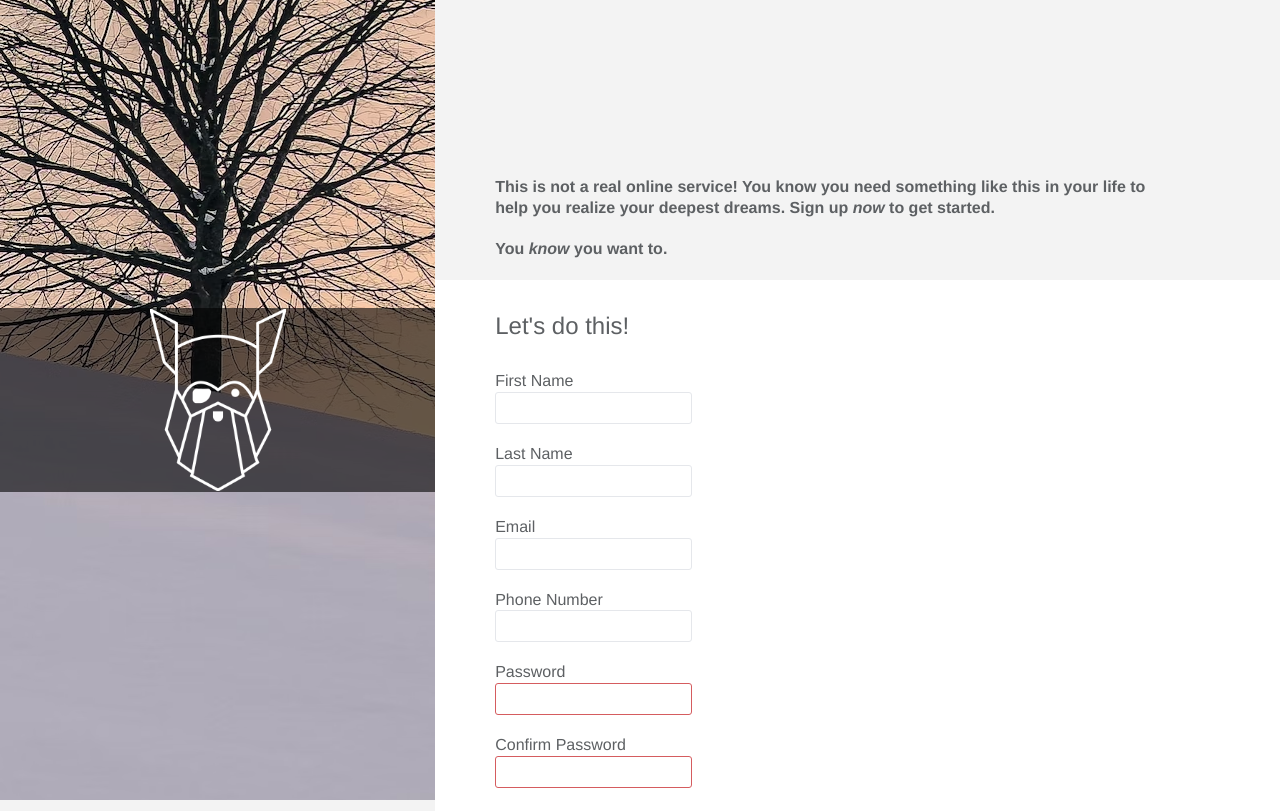
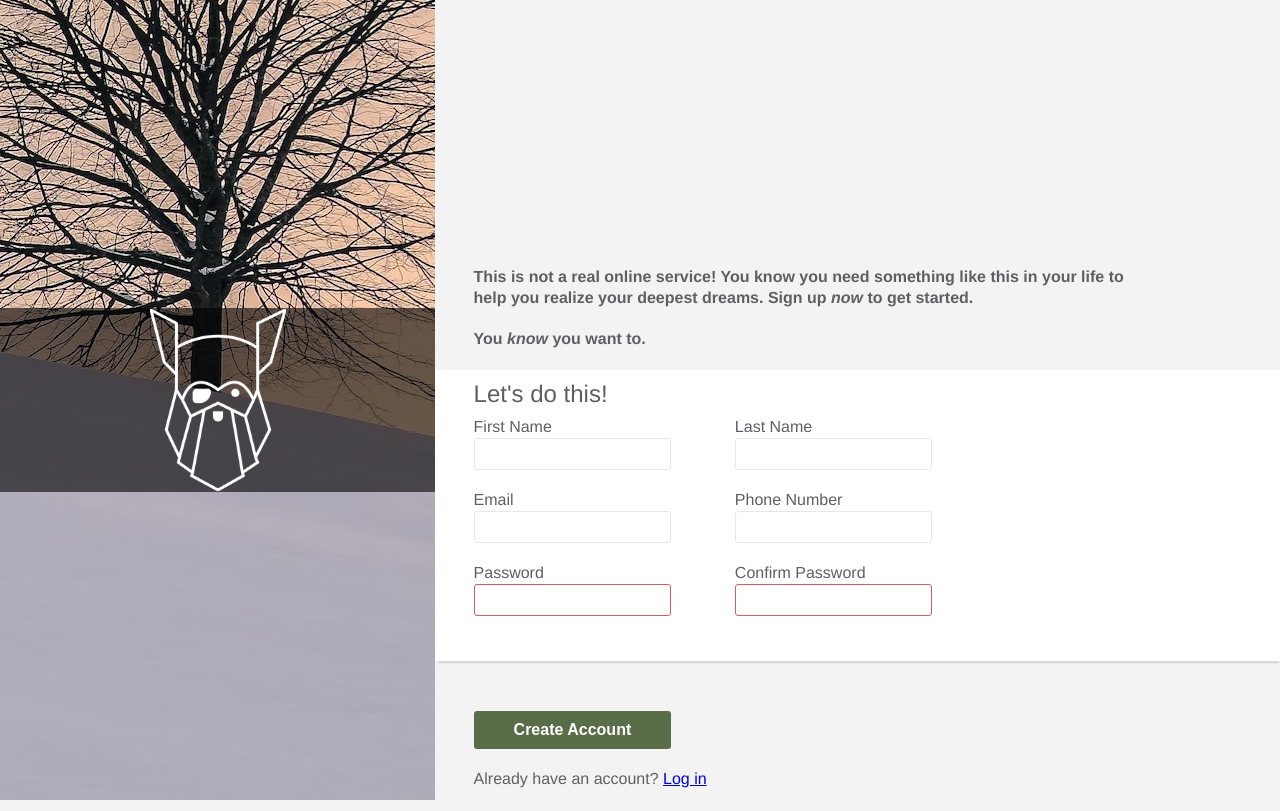
Before and after one commit to gMSchw/TOP-sign-up, a plain HTML site: page index.html in a window 1280 px wide. Shown: the top 811 px of the page. Drawn offline with Linux system fonts and the light colour scheme.

Commit message:
Fixed style.css so rezising doesn't broke the page

```diff
--- a/style.css
+++ b/style.css
@@ -21,11 +21,12 @@
     flex-direction: column;
     justify-content: space-between;
     flex-wrap: nowrap;
+    height: 100vh;
 }
 
 
 .leftPane {
-    height: 100vh;
+    height: auto;
     width: 100vw;
     background-image: url('Fabrice Villard.avif');
     background-position: 1100px 1800px;
@@ -47,9 +48,9 @@
 
 .formPane {
     width: 80%;
-    height: 20vh;
-    margin-left: 60px;
-    margin-top: 20px;
+    height: auto;
+    margin-left: 3vw;
+    margin-top: auto;
     margin-bottom: 20px;
 
     font-size: 16px;
@@ -81,27 +82,27 @@
 
 .formContainer {
   position: relative;
-  padding-left: 60px;
+  padding-left: 3vw;
   background-color: #FFFFFF;
 
   box-shadow: 1px 4px 2px -2px lightgray;
 }
 
 .formContainer p {
-  padding: 30px 0;
+  padding: 1vh 0;
   font-size: 24px;
 }
 
 .sign-up-form {
   width: 90%;
-  margin: 0 0 40px 0;
+  margin: 0 0 2vw 0;
   display: flex;
   flex-wrap: wrap;
   justify-content: space-between;
 }
 
 .form-row {
-  margin-right: 40px;
+  margin-right: 2vw;
   margin-bottom: 20px;
   display: flex;
   justify-content: flex-start;
@@ -145,7 +146,7 @@
 
 .buttonContainer {
   padding-top: 50px;
-  padding-left: 60px;
+  padding-left: 3vw;
   margin-bottom: 10px;
   display: flex;
   flex-grow: 0;
@@ -170,15 +171,17 @@
 
 }
 
-@media only screen and (min-width: 700px) {
+@media only screen and (min-width: 600px) {
     .container {
         flex-direction: row;
     }
 
     .leftPane {
-        height: 100vh;
+        height: auto;
         width: 34vw;
+
         background-image: url('Fabrice Villard.avif');
+
         background-position: 1100px 1800px;
         display: flex;
         justify-content: center;
@@ -207,7 +210,7 @@
     }
 
     .formPane {
-      height: 30vh;
+      height: 30%;
       display: flex;
       flex-direction: column;
       justify-content: flex-end;
@@ -215,9 +218,15 @@
 
     .rightPane{
         justify-content: flex-start;
+        height: auto;
     }
 
     .sign-up-form {
       width: 60%;
     }
+
+    .buttonContainer{
+      padding: ;
+      flex-grow: 0;
+    }
 }
```
